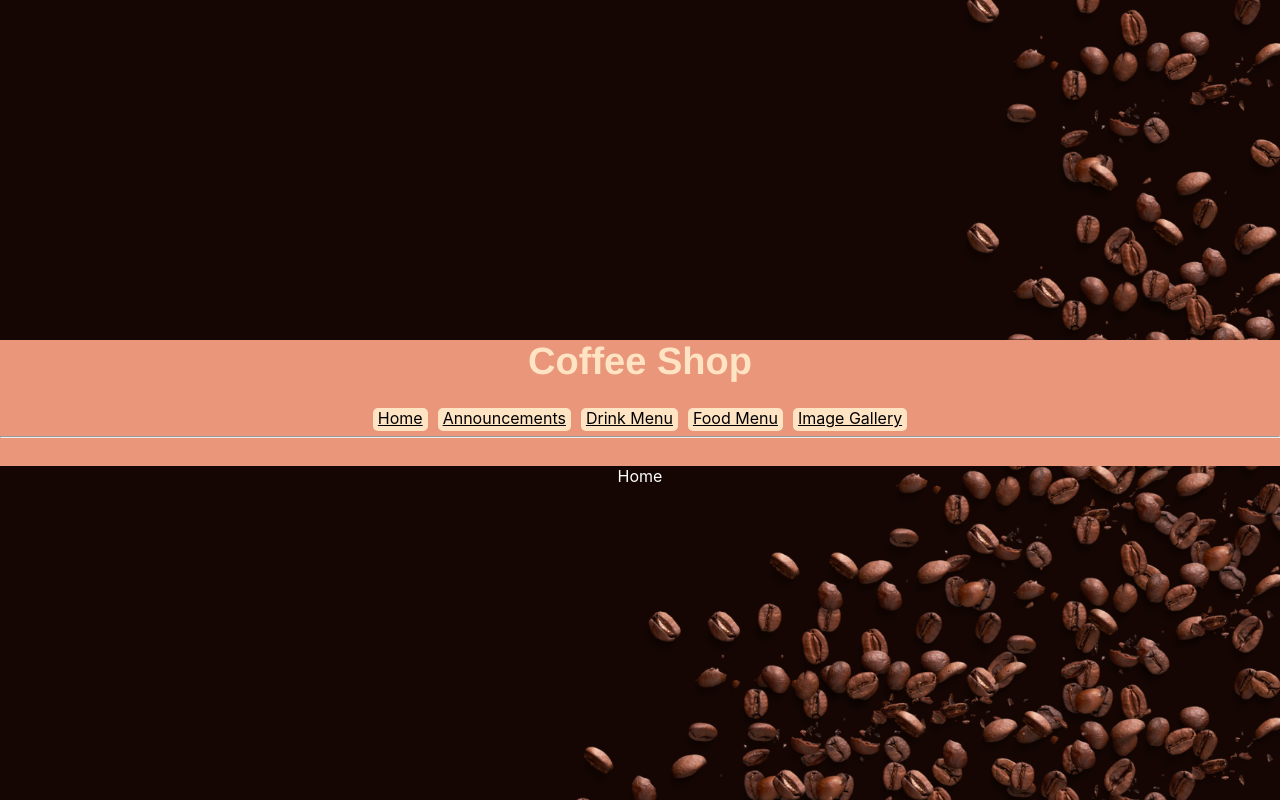
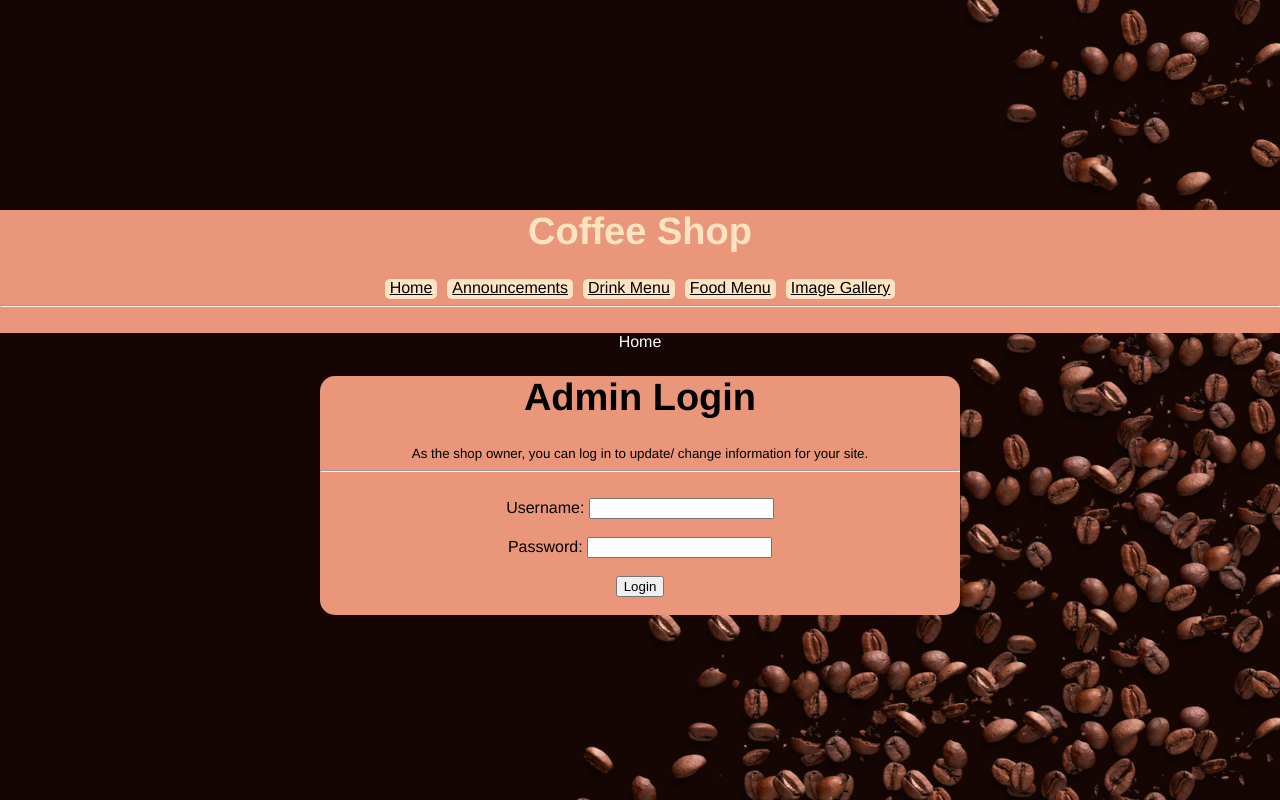
Before and after one commit to BreMarotta/coffee-shop, a React (Create React App) app in the folder client/: page / in a window 1280 px wide. Built offline with nearby package versions, Linux system fonts and the light colour scheme; no server answers.

Commit message:
create login form

```diff
--- a/client/src/App.css
+++ b/client/src/App.css
@@ -1,5 +1,6 @@
 .App {
   text-align: center;
+  font-family: 'Franklin Gothic Medium', 'Arial Narrow', Arial, sans-serif;
   /* background-image: url("https://media.istockphoto.com/vectors/coffee-seamless-pattern-vector-graphic-background-vector-id1189322746"); */
 }
 
@@ -27,8 +28,16 @@ body {
 }
 h1 {
   font-size: 38px;
-  font-family: 'Franklin Gothic Medium', 'Arial Narrow', Arial, sans-serif;
 }
+
  div {
   color: white;
  }
+
+ form {
+  color: black;
+  background-color: darksalmon;
+  max-width: 50%;
+  margin: auto;
+  border-radius: 15px;
+ }
--- a/client/src/Context.js
+++ b/client/src/Context.js
@@ -9,9 +9,14 @@ const UserProvider = ({children}) => {
 
     }, [])
 
+    const handleLogin = () => {
+        setLoggedIn(true)
+    }
+
     return (
         <Context.Provider value ={{
-
+            loggedIn,
+            handleLogin
         }}>
             {children}
         </Context.Provider>
--- a/client/src/features/Home.js
+++ b/client/src/features/Home.js
@@ -1,8 +1,11 @@
-import React from 'react'
+import React from 'react';
+import Login from './Login';
 
 const Home = () => {
   return (
-    <div>Home</div>
+    <div>Home
+      <Login />
+    </div>
   )
 }
 
--- a/client/src/features/Login.js
+++ b/client/src/features/Login.js
@@ -1,8 +1,68 @@
-import React from 'react'
+import React, { useState, useContext } from 'react'
+import { Context } from '../Context'
 
 const Login = () => {
+    const { handleLogin } = useContext(Context);
+    const [error, setError] = useState("")
+
+    const [adminObj, setAdminObj] = useState({
+        username: "",
+        password: ""
+    })
+
+    const handleChange = (e) => {
+        const newObj = {...adminObj, [e.target.name]: e.target.value};
+        setAdminObj(newObj)
+    }
+
+    const handleSubmit = (e) => {
+        e.preventDefualt();
+        fetch('/login', {
+            method: "POST",
+            headers: {"Content-Type": "application/json"},
+            body: JSON.stringify(adminObj)
+        })
+            .then(res => res.json())
+            .then(data => {
+                console.log(data)
+                if(!data.error && !data.errors){
+                    handleLogin()
+                } else {
+                    setAdminObj({
+                        username: "",
+                        password: ""
+                    })
+                    setError(data.error)
+                }
+        })
+
+    }
+
   return (
-    <div>Login</div>
+    <form onSubmit={handleSubmit}>
+        <h1>Admin Login</h1>
+        <small>As the shop owner, you can log in to update/ change information for your site.</small>
+        <hr/><br/>
+
+        <label>Username: </label>
+            <input
+                type="text"
+                id="username"
+                name="username"
+                value = {adminObj.username}
+                onChange={handleChange} />
+            <br/><br/>
+        <label>Password: </label>
+            <input
+                type="text"
+                id="password"
+                name="password"
+                value = {adminObj.password}
+                onChange={handleChange} />
+            <br/><br/>
+        <button type="submit">Login</button>
+        <br/><br/>
+    </form>
   )
 }
 
```
